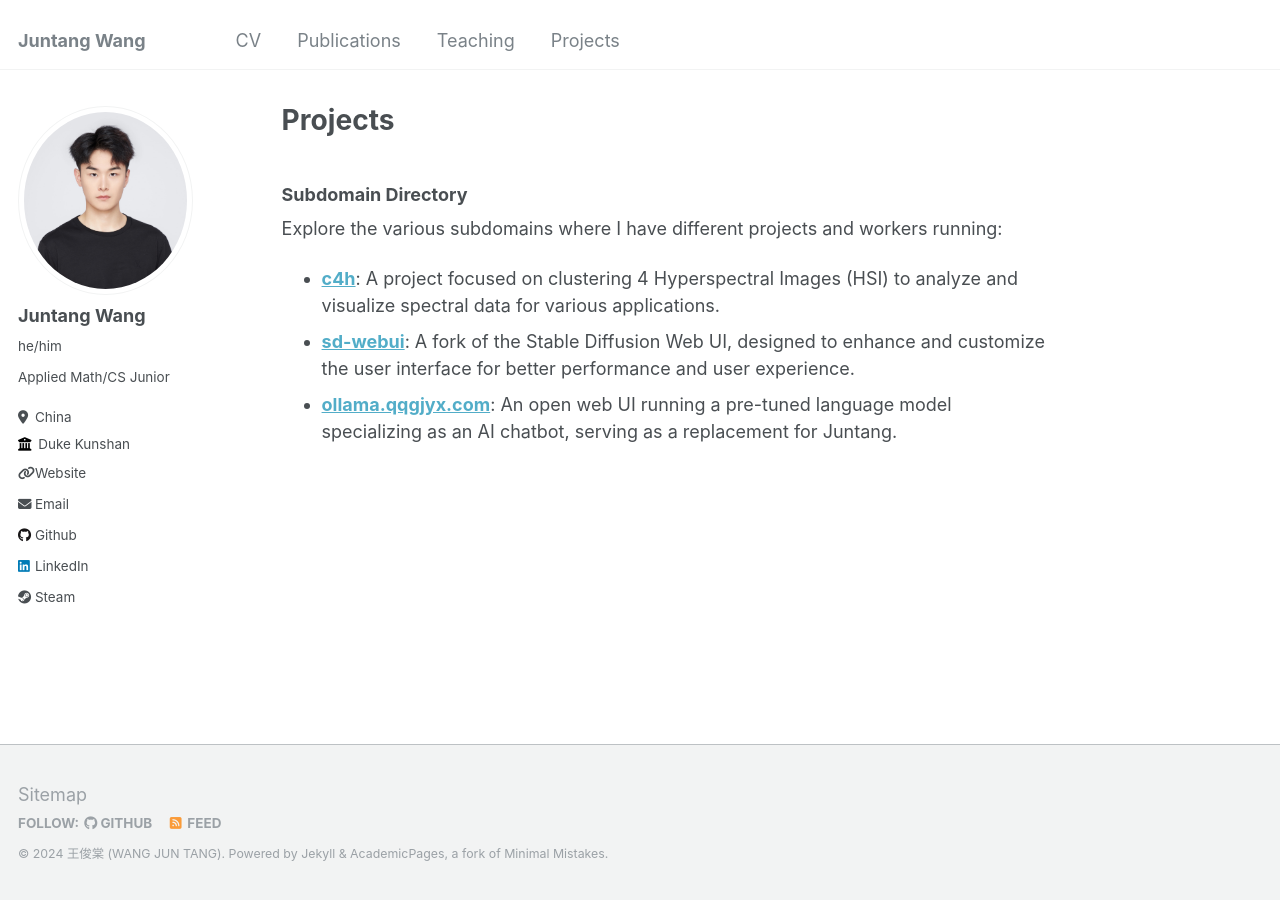
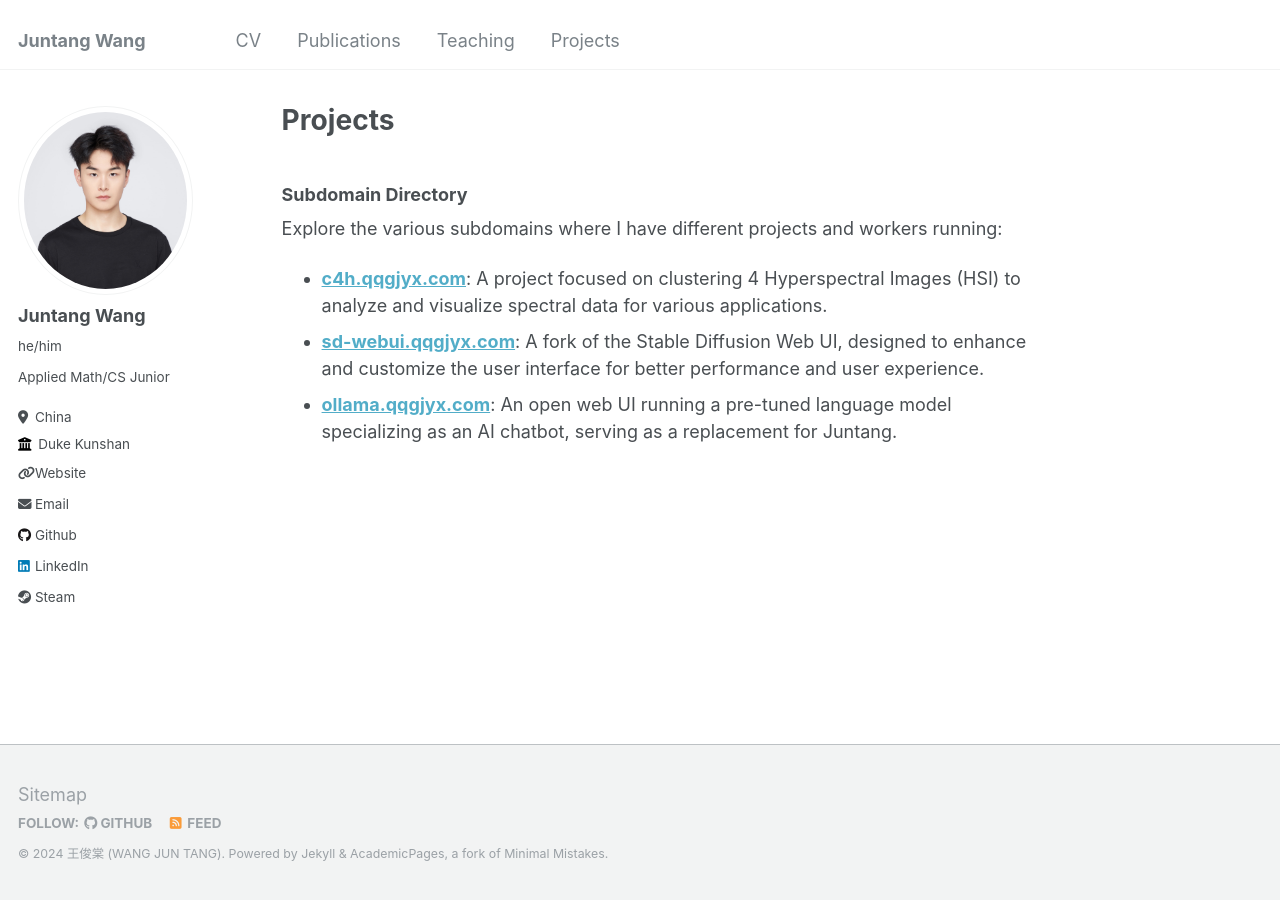
Before and after one commit to qqgjyx/qqgjyx.github.io, a Jekyll site: the page built from _pages/projects.md, in a window 1280 px wide. Built offline with Jekyll 4.4.1, drawn with Linux system fonts in a browser that asks for light colours.

Commit message:
Updated projects.md

```diff
--- a/_pages/projects.md
+++ b/_pages/projects.md
@@ -10,6 +10,6 @@ redirect_from:
 
 Explore the various subdomains where I have different projects and workers running:
 
-- **[c4h](https://c4h.qqgjyx.com/tree?){:target="_blank"}**: A project focused on clustering 4 Hyperspectral Images (HSI) to analyze and visualize spectral data for various applications.
-- **[sd-webui](https://sd-webui.qqgjyx.com){:target="_blank"}**: A fork of the Stable Diffusion Web UI, designed to enhance and customize the user interface for better performance and user experience.
+- **[c4h.qqgjyx.com](https://c4h.qqgjyx.com/tree?){:target="_blank"}**: A project focused on clustering 4 Hyperspectral Images (HSI) to analyze and visualize spectral data for various applications.
+- **[sd-webui.qqgjyx.com](https://sd-webui.qqgjyx.com){:target="_blank"}**: A fork of the Stable Diffusion Web UI, designed to enhance and customize the user interface for better performance and user experience.
 - **[ollama.qqgjyx.com](https://ollama.qqgjyx.com){:target="_blank"}**: An open web UI running a pre-tuned language model specializing as an AI chatbot, serving as a replacement for Juntang.
```
